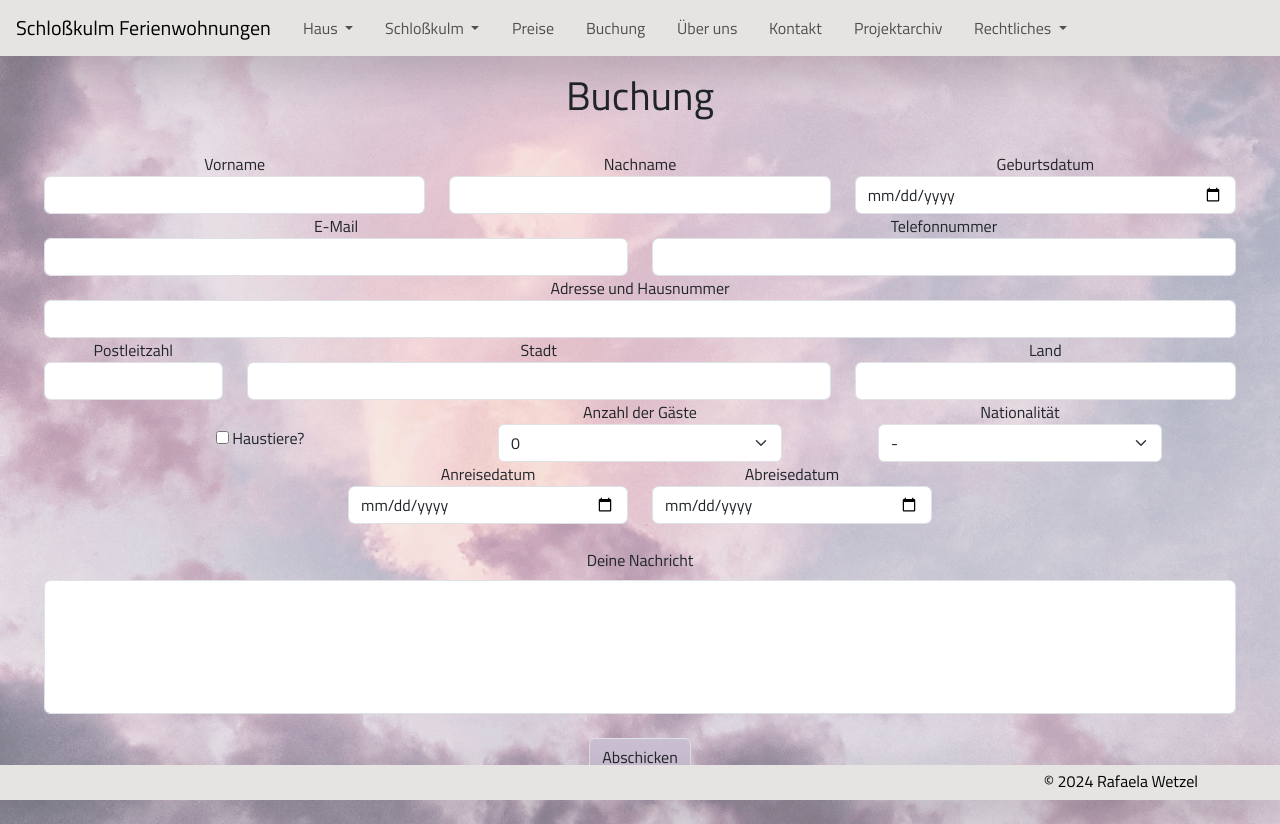
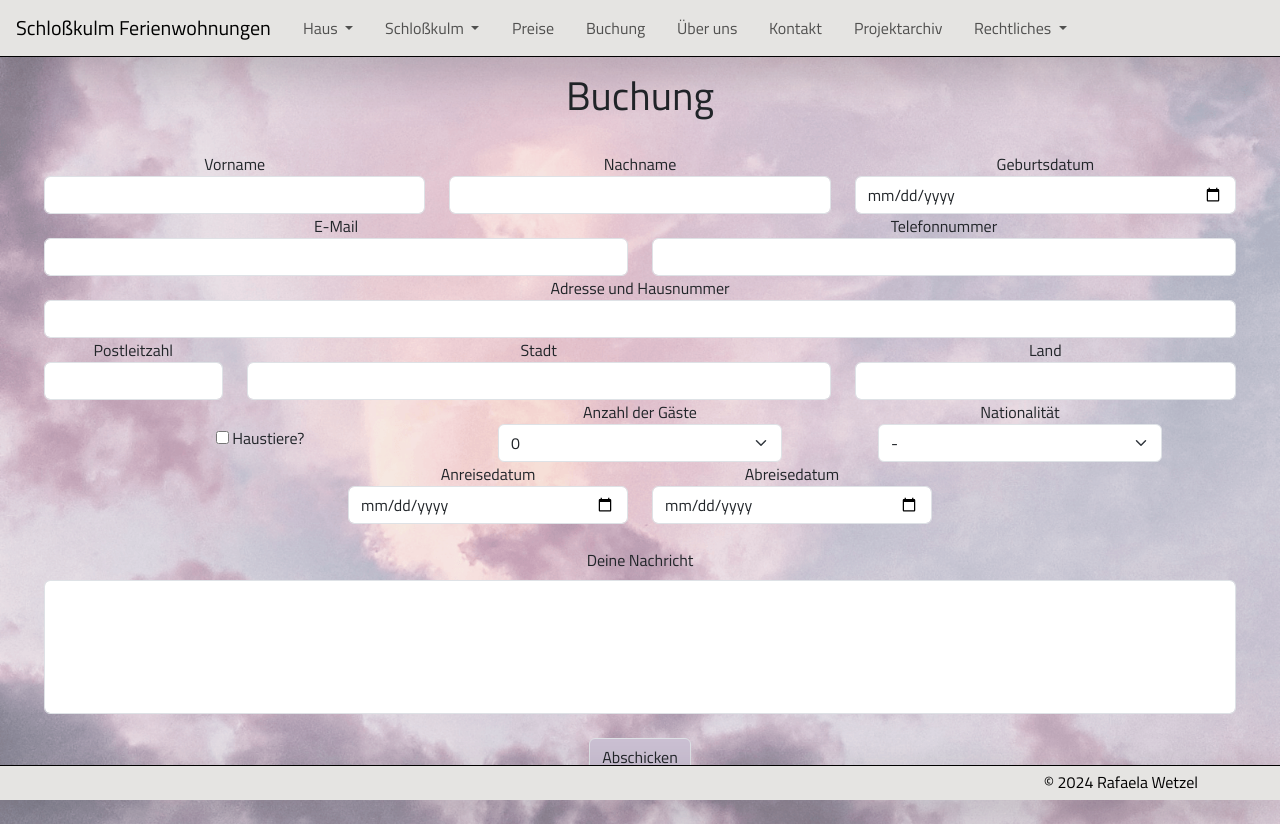
Before and after one commit to Rafaela-Wetzel/schlosskulm-rental-apartments, a Django app: page /buchung/ in a window 1280 px wide. Run offline with Django 4.2, Linux system fonts and the light colour scheme.

Commit message:
Add border to nav bar and footer

```diff
--- a/static/css/style.css
+++ b/static/css/style.css
@@ -65,6 +65,7 @@ h1 {
 nav {
   /*background-color: #cbc0d3;*/
   background-color: #E5E4E2;
+  border-bottom: 1px solid #000;
 
 }
 
@@ -106,6 +107,7 @@ nav a {
 footer {
   /*background-color: #cbc0d3;*/
   background-color: #E5E4E2;
+  border-top: 1px solid #000;
   color: black;
   height: 2.2rem;
 }
```
